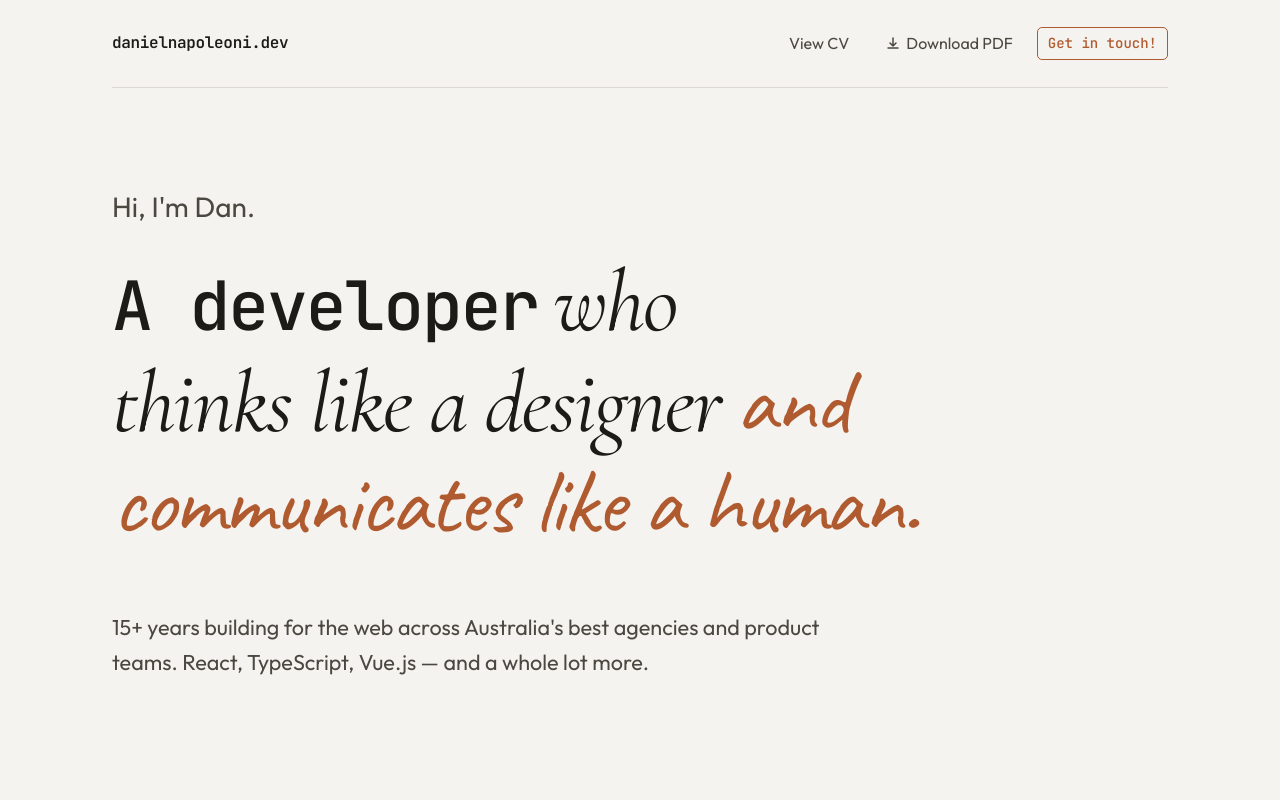
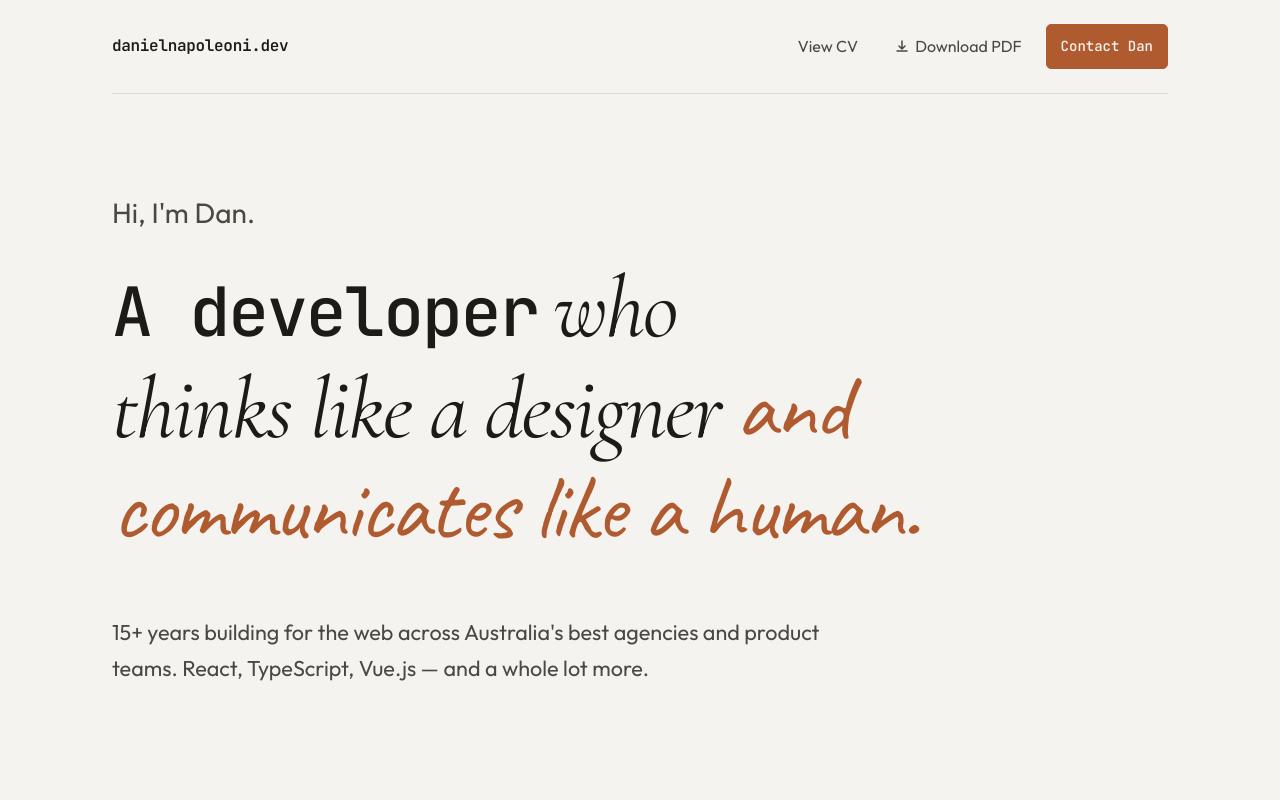
Before and after one commit to dnapoleoni/cv-portfolio-2026, a Next.js app: page / in a window 1280 px wide. Shown: the top 800 px of the page. Built offline with nearby package versions, Linux system fonts and the light colour scheme.

Commit message:
make header contact button more prominent

```diff
--- a/app/globals.css
+++ b/app/globals.css
@@ -244,6 +244,37 @@ ul, ol { list-style: none; }
   color: var(--color-accent);
 }
 
+/* --- Btn Accent: accent-colored bordered button-style link --- */
+.btn-solid-accent {
+  display: inline-flex;
+  align-items: center;
+  gap: 4px;
+  font-size: var(--text-xs);
+  font-family: var(--font-mono);
+  color: var(--color-bg);
+  background-color: var(--color-accent);
+  border: 1px solid var(--color-accent);
+  text-decoration: none;
+  padding: 10px 14px;
+  border-radius: 5px;
+  font-weight: 500;
+  transition: background var(--duration-fast) var(--ease-out),
+              color var(--duration-fast) var(--ease-out);
+}
+
+.btn-solid-accent:hover {
+  color: var(--color-accent);
+  background: var(--color-bg-elevated);
+  border: 1px solid var(--color-accent);
+}
+
+.btn-solid-accent--active {
+  pointer-events: none;
+  color: var(--color-text-secondary);
+  border: 1px solid var(--color-border);
+  background: var(--color-bg-elevated);
+}
+
 /* --- Control Group: container for small icon buttons / selects --- */
 .control-group {
   display: flex;
@@ -461,7 +492,7 @@ span.site-wordmark { cursor: default; }
   display: flex;
   flex-direction: column;
   width: 100%;
-  padding: var(--space-lg);
+  padding: var(--space-md);
   border: 1px solid var(--color-border);
   border-radius: 8px;
   text-decoration: none;
@@ -494,6 +525,7 @@ span.site-wordmark { cursor: default; }
 .role-card-title {
   font-size: var(--text-xl);
   font-weight: 500;
+  color: var(--color-accent);
   display: flex;
   justify-content: space-between;
   align-items: baseline;
--- a/components/Header.tsx
+++ b/components/Header.tsx
@@ -34,7 +34,7 @@ export function Header() {
           </svg>
           <span>Download PDF</span>
         </a>
-        <Link href="/contact" className={`btn-accent${pathname === '/contact' ? ' btn-accent--active' : ''}`}>Get in touch!</Link>
+        <Link href="/contact" className={`btn-solid-accent${pathname === '/contact' ? ' btn-solid-accent--active' : ''}`}>Contact Dan</Link>
       </nav>
     </header>
   )
```
Also changed, not shown: 1 other file (tests, documents, lock files or other folders).
